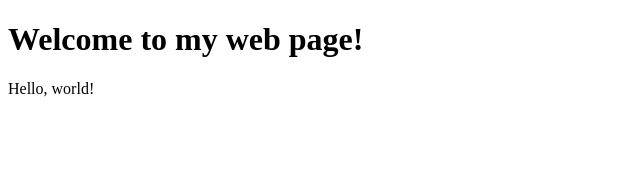
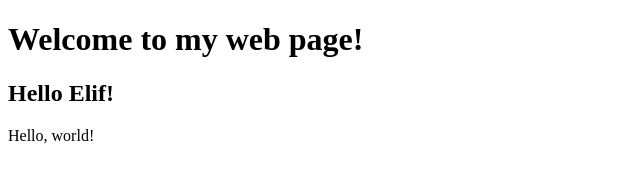
Before and after one commit to yilmazelif/draft, a plain HTML site: page hello.html in a window 1280 px wide. Shown: the whole page, without its empty margins (0-640 px from the left). Drawn offline with Linux system fonts and the light colour scheme.

Commit message:
added h2

```diff
--- a/hello.html
+++ b/hello.html
@@ -5,6 +5,7 @@
     </head>
     <body>
         <h1>Welcome to my web page!</h1>
+        <h2>Hello Elif!</h2>
         Hello, world!
     </body>
 </html>
```
